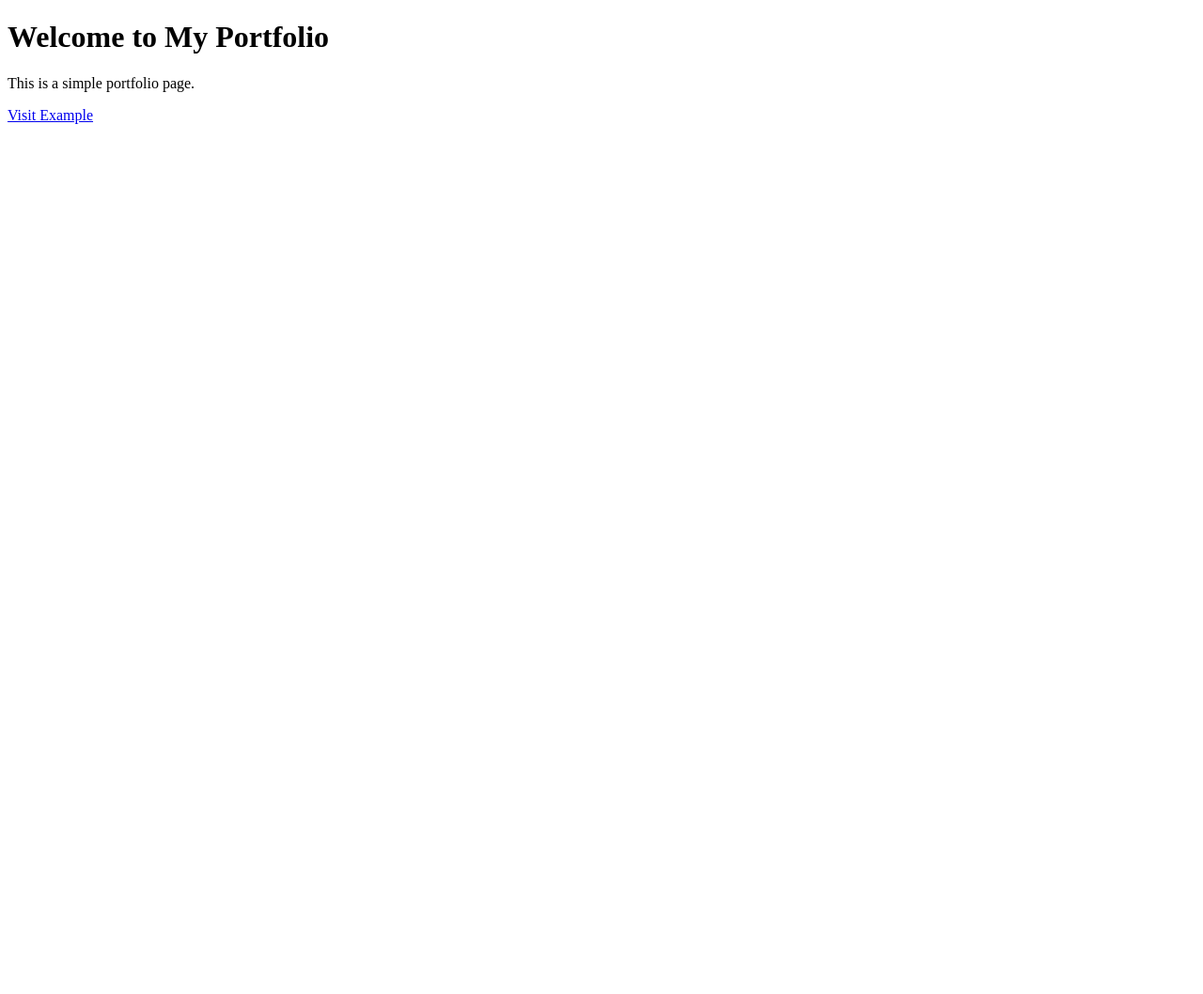
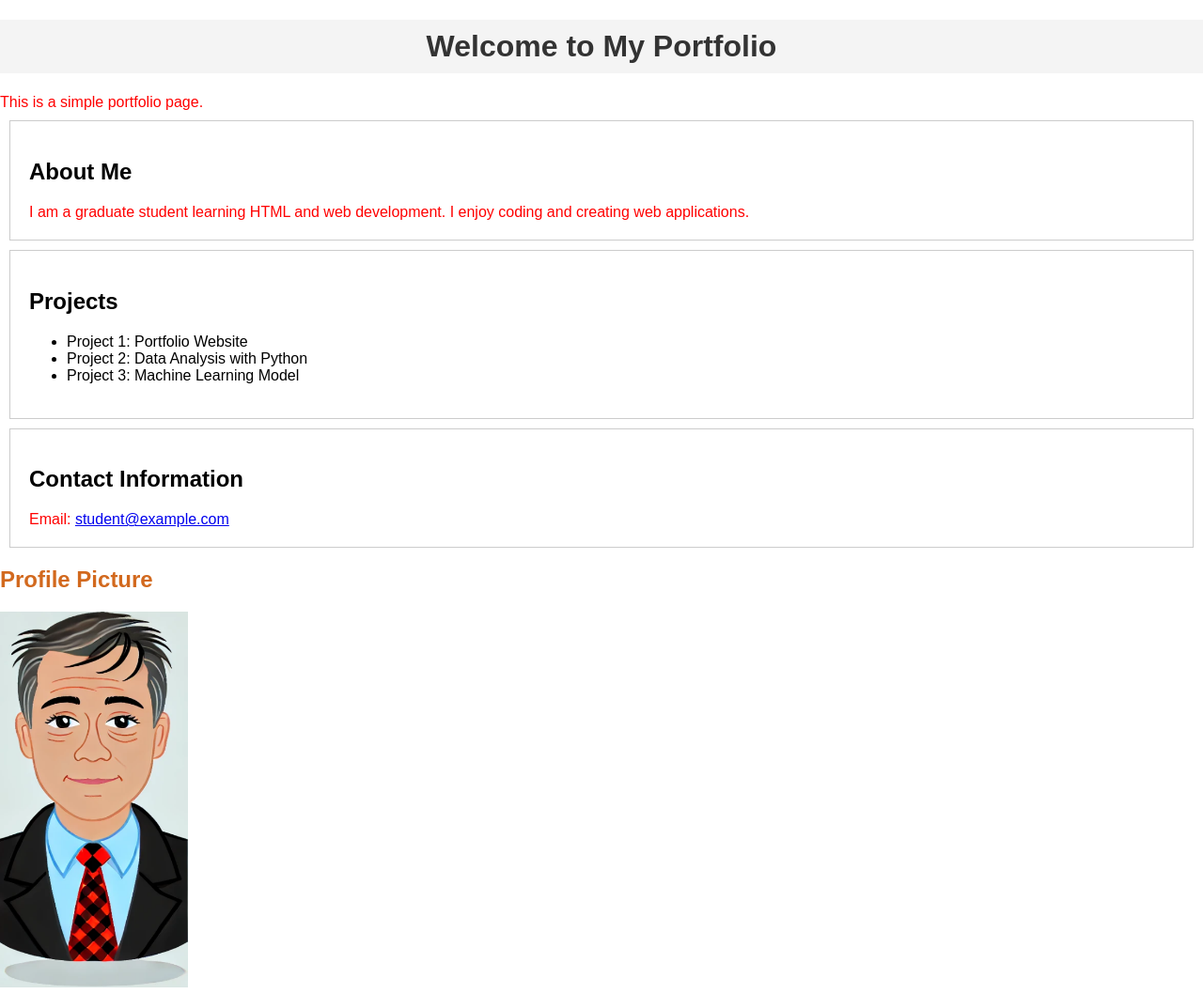
Before and after one commit to MLDERES/demo-profile, a plain HTML site: page index.html in a window 1280 px wide. Shown: the top 1058 px of the page at 94% size. Before the commit the page ends 800 px from the top, so only its background shows below. Drawn offline with Linux system fonts and the light colour scheme.

Commit message:
Add mugshot and change up the portfolio page
I wanted a cleaner portfolio page with some pictures and better styling.

```diff
--- a/index.html
+++ b/index.html
@@ -2,10 +2,60 @@
 <html>
 <head>
     <title>My Portfolio</title>
+    <style>
+        body {
+            font-family: Arial, sans-serif;
+            margin: 0;
+            padding: 0;
+        }
+        .container {
+            padding: 20px;
+            margin: 10px;
+            border: 1px solid #ccc;
+        }
+        p {
+            margin: 0;
+            color: red;
+        }
+        #header {
+            background-color: #f4f4f4;
+            color: #333;
+            text-align: center;
+            padding: 10px;
+        }
+    </style>
 </head>
 <body>
-    <h1>Welcome to My Portfolio</h1>
+    <h1 id="header">Welcome to My Portfolio</h1>
     <p>This is a simple portfolio page.</p>
-    <a href="https://example.com" target="_blank">Visit Example</a>
+
+    <div class="container">
+        <h2>About Me</h2>
+        <p>I am a graduate student learning HTML and web development. I enjoy coding and creating web applications.</p>
+    </div>
+
+    <div class="container">
+        <h2>Projects</h2>
+        <ul>
+            <li>Project 1: Portfolio Website</li>
+            <li>Project 2: Data Analysis with Python</li>
+            <li>Project 3: Machine Learning Model</li>
+        </ul>
+    </div>
+
+    <div class="container">
+        <h2>Contact Information</h2>
+        <p>Email: <a href="mailto:student@example.com">student@example.com</a></p>
+    </div>
+
+    <div>
+        <h2 style="color:chocolate;font-size:x-large;">Profile Picture</h2>
+        <img src="img\mugshot.png" alt="Profile Picture" width="200" height="400">
+    </div>
+
+    <div class="container">
+        <h2>Links</h2>
+        <p>Visit my <a href="https://github.com/mlderes" target="_blank">GitHub profile</a>.</p>
+    </div>
 </body>
 </html>
```
Also changed, not shown: img/mugshot.png (added).
